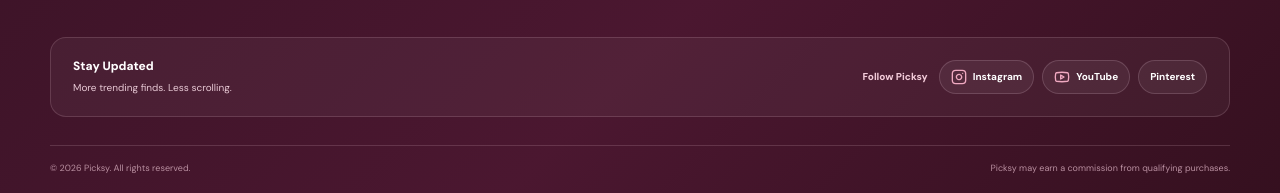
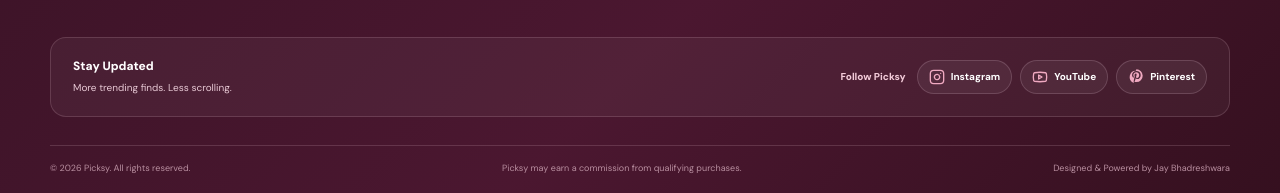
Before and after one commit to thepicksystore/Picksy-Store, a React (Vite) app: page / in a window 1280 px wide. Shown: the part 1689-1882 px from the top of the page. Built offline with nearby package versions, Linux system fonts and the light colour scheme; no server answers; the database is empty.

Commit message:
Add Picksy social links and footer credit

```diff
--- a/src/pages/Home.tsx
+++ b/src/pages/Home.tsx
@@ -708,24 +708,57 @@ export default function Home() {
 
           <div className="footer-socials" aria-label="Picksy Store social links">
             <span className="footer-social-label">Follow Picksy</span>
-            <span className="footer-social-pill">
+            <a
+              className="footer-social-pill"
+              href="https://www.instagram.com/the.picksystore/"
+              target="_blank"
+              rel="noreferrer"
+              aria-label="Picksy Store on Instagram"
+            >
               <Instagram size={16} />
               Instagram
-            </span>
-            <span className="footer-social-pill">
+            </a>
+            <a
+              className="footer-social-pill"
+              href="https://www.youtube.com/@the.picksystore"
+              target="_blank"
+              rel="noreferrer"
+              aria-label="Picksy Store on YouTube"
+            >
               <Youtube size={16} />
               YouTube
-            </span>
-            <span className="footer-social-pill">Pinterest</span>
+            </a>
+            <a
+              className="footer-social-pill"
+              href="https://in.pinterest.com/thepicksystore/"
+              target="_blank"
+              rel="noreferrer"
+              aria-label="Picksy Store on Pinterest"
+            >
+              <PinterestIcon />
+              Pinterest
+            </a>
           </div>
         </div>
 
         <div className="container footer-bottom">
           <span>© 2026 Picksy. All rights reserved.</span>
           <span>Picksy may earn a commission from qualifying purchases.</span>
+          <span className="footer-credit">Designed &amp; Powered by Jay Bhadreshwara</span>
         </div>
       </footer>
     </>
+  )
+}
+
+function PinterestIcon() {
+  return (
+    <svg width="16" height="16" viewBox="0 0 24 24" fill="none" aria-hidden="true">
+      <path
+        d="M12 2.5a9.5 9.5 0 0 0-3.47 18.34c-.08-1.55-.02-3.4.39-4.91l1.2-5.08s-.3-.61-.3-1.51c0-1.42.82-2.48 1.84-2.48.87 0 1.29.65 1.29 1.43 0 .87-.56 2.17-.85 3.38-.24 1.01.51 1.83 1.5 1.83 1.8 0 3.19-1.9 3.19-4.65 0-2.43-1.75-4.13-4.25-4.13-2.9 0-4.6 2.18-4.6 4.43 0 .88.34 1.83.76 2.34.08.1.09.19.07.29l-.28 1.14c-.05.18-.15.22-.34.13-1.27-.59-2.07-2.45-2.07-3.95 0-3.21 2.33-6.16 6.72-6.16 3.53 0 6.27 2.52 6.27 5.89 0 3.51-2.21 6.34-5.28 6.34-1.03 0-2-.54-2.33-1.18l-.63 2.41c-.23.89-.85 2.01-1.27 2.69.95.29 1.95.45 2.98.45a9.5 9.5 0 1 0 0-19Z"
+        fill="currentColor"
+      />
+    </svg>
   )
 }
 
```
